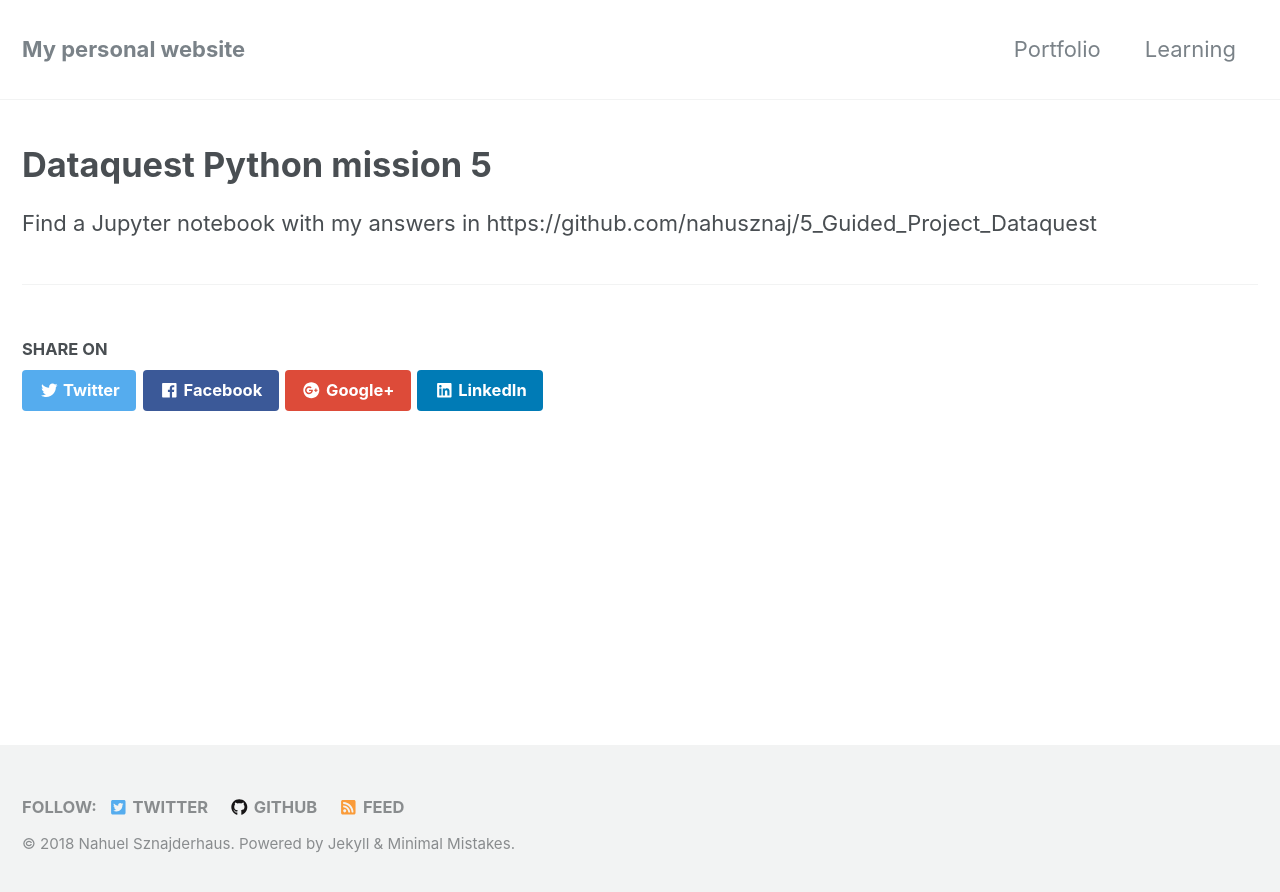
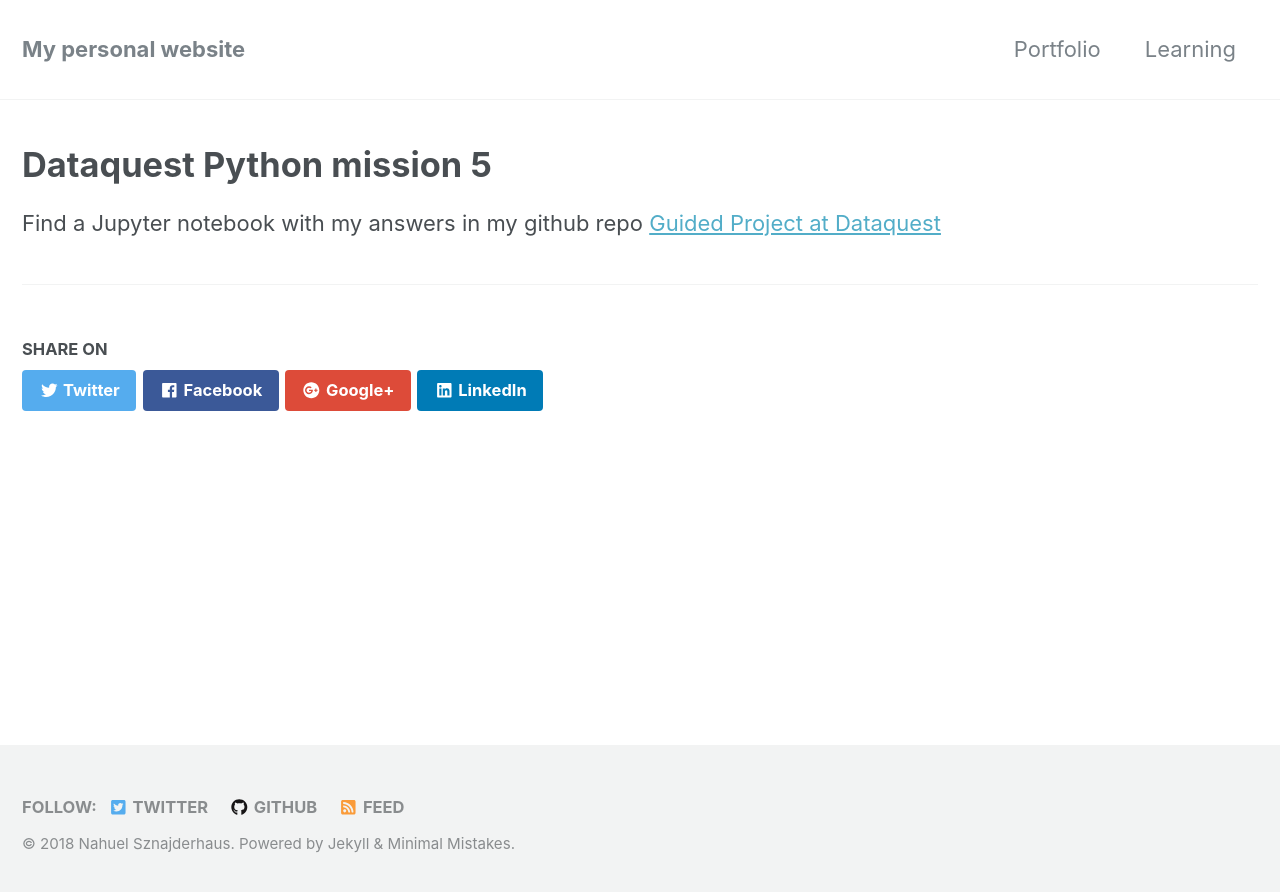
Before and after one commit to nahusznaj/nahusznaj.github.io, a Jekyll site: the page built from _posts/projects/2018-07-22-dataquest-mission-plots.md, in a window 1280 px wide. Shown: the top 892 px of the page. Built offline with Jekyll 4.4.1, drawn with Linux system fonts in a browser that asks for light colours; nearby versions of some CDN libraries.

Commit message:
Update 2018-07-22-dataquest-mission-plots.md

```diff
--- a/_posts/projects/2018-07-22-dataquest-mission-plots.md
+++ b/_posts/projects/2018-07-22-dataquest-mission-plots.md
@@ -10,4 +10,4 @@ read_time: true
 ---
 
 
-Find a Jupyter notebook with my answers in  https://github.com/nahusznaj/5_Guided_Project_Dataquest
+Find a Jupyter notebook with my answers in my github repo [Guided Project at Dataquest](https://github.com/nahusznaj/5_Guided_Project_Dataquest)
```
